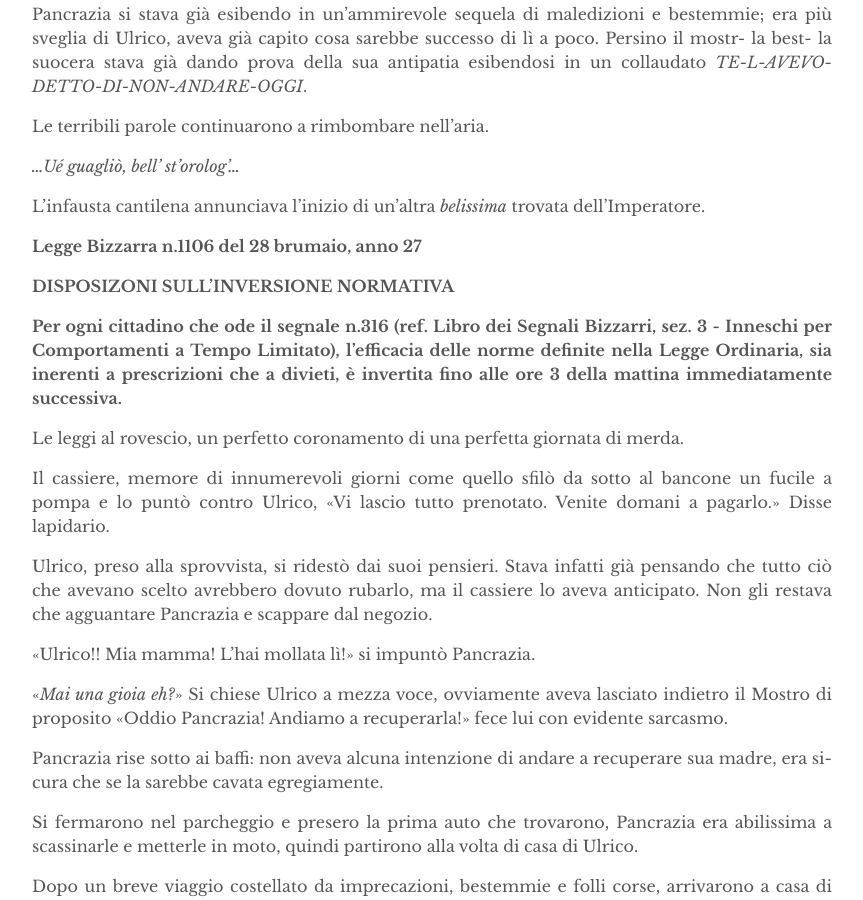
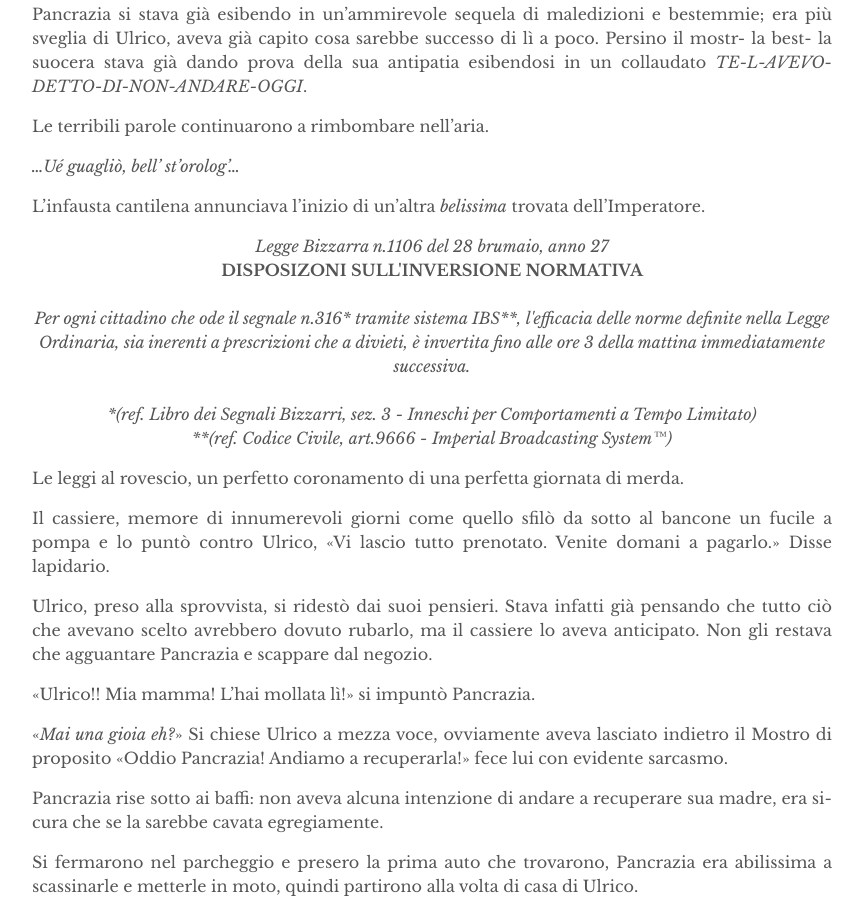
Before and after one commit to eviloutpost/eviloutpost.github.io, a Jekyll site: the page built from _posts/2018-12-19-organizzazione.md, in a window 1280 px wide and 900 px high, scrolled down 1587 px. Shown: the whole window, without its empty margins (208-1071 px from the left). Built offline with Jekyll 4.4.1, drawn with Linux system fonts in a browser that asks for light colours.

Commit message:
Fixed bizzarro law

```diff
--- a/_posts/2018-12-19-organizzazione.md
+++ b/_posts/2018-12-19-organizzazione.md
@@ -48,11 +48,14 @@ Le terribili parole continuarono a rimbombare nell'aria.
 
 L'infausta cantilena annunciava l'inizio di un'altra *belissima* trovata dell'Imperatore.
 
-**Legge Bizzarra n.1106 del 28 brumaio, anno 27**
-
-**DISPOSIZONI SULL'INVERSIONE NORMATIVA**
-
-**Per ogni cittadino che ode il segnale n.316 (ref. Libro dei Segnali Bizzarri, sez. 3 - Inneschi per Comportamenti a Tempo Limitato), l'efficacia delle norme definite nella Legge Ordinaria, sia inerenti a prescrizioni che a divieti, è invertita fino alle ore 3 della mattina immediatamente successiva.**
+<p style="text-align: center;">
+<i>Legge Bizzarra n.1106 del 28 brumaio, anno 27</i><br>
+<b>DISPOSIZONI SULL'INVERSIONE NORMATIVA</b><br>
+<br>
+<i>Per ogni cittadino che ode il segnale n.316* tramite sistema IBS**, l'efficacia delle norme definite nella Legge Ordinaria, sia inerenti a prescrizioni che a divieti, è invertita fino alle ore 3 della mattina immediatamente successiva.</i><br>
+<br>
+<i>*(ref. Libro dei Segnali Bizzarri, sez. 3 - Inneschi per Comportamenti a Tempo Limitato)</i><br>
+<i>**(ref. Codice Civile, art.9666 - Imperial Broadcasting System&trade;)</i></p>
 
 Le leggi al rovescio, un perfetto coronamento di una perfetta giornata di merda.
 
```
